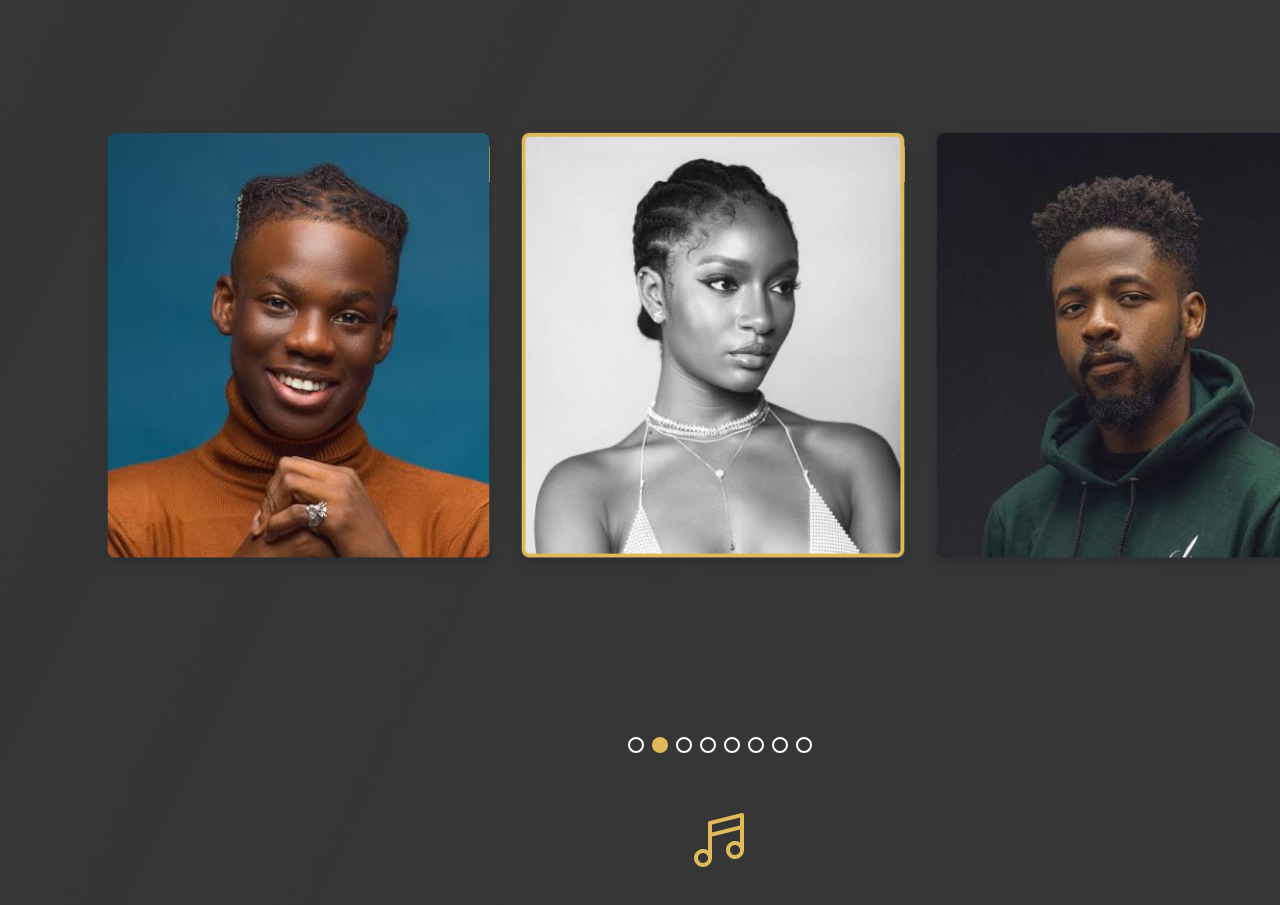
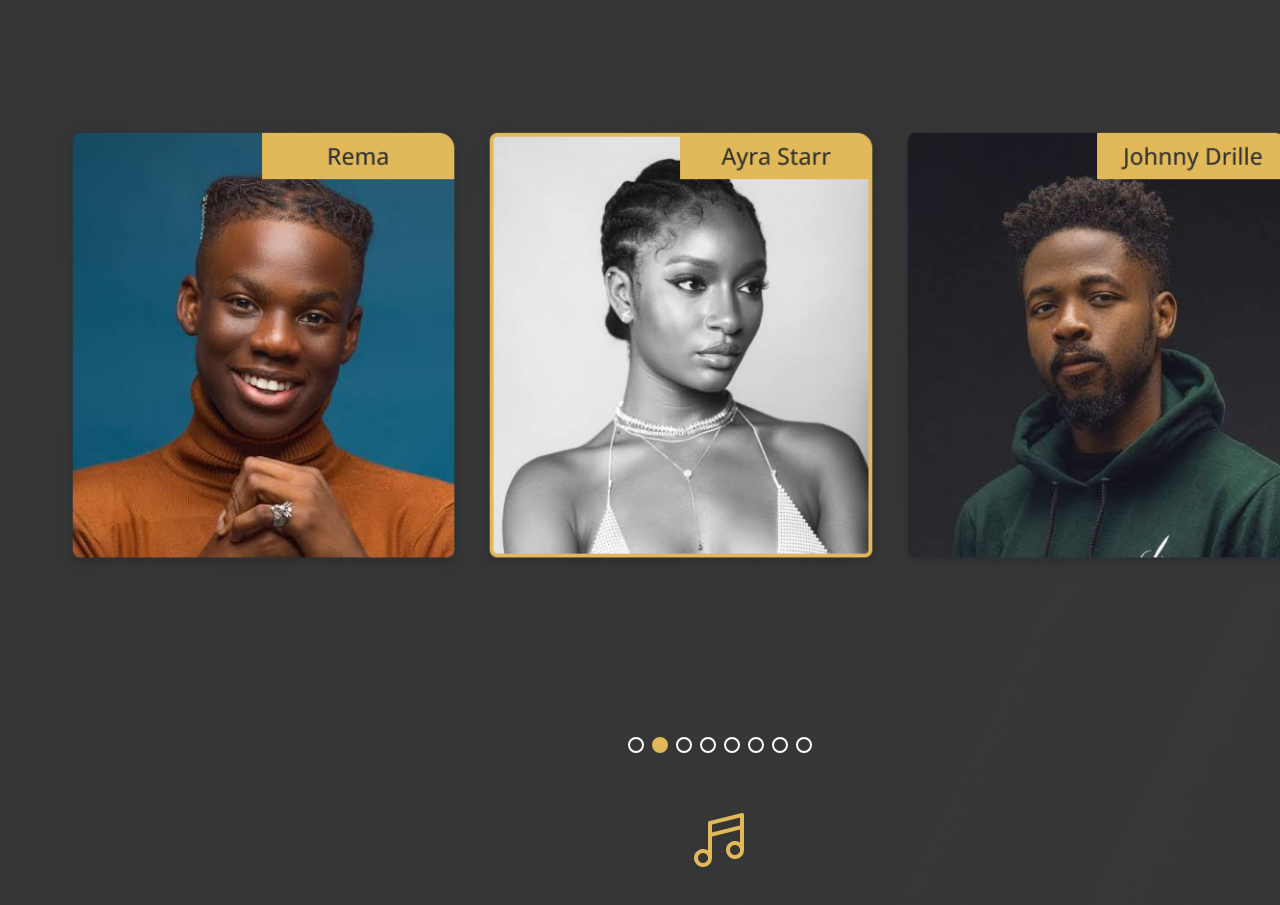
Before and after one commit to Cozyamy/Mavin-landing-page, a plain HTML site: page index.html in a window 1280 px wide. Shown: the part 5640-6545 px from the top of the page. Drawn offline with Linux system fonts and the light colour scheme; a web font is replaced by a local one.

Commit message:
Mavin landing page

```diff
--- a/index.html
+++ b/index.html
@@ -124,6 +124,7 @@
 				<img id="musicim" src="./images/MusicNotes.png">
 				<img id="musicimg" src="./images/Rectangle 9224 (1).png">
 			</div>
+
 			<div class="Services">
 				<div class="Offer">
 					<h2>What We have To Offer!  <img id="offerone" src="./images/MusicNotes.png"></h2>
@@ -168,12 +169,9 @@
 					<p>We are showcasing our musical talents to the world...</p>
 				</div>
 				<div class="artistimg">
-					<img class="theonea" src="./images/Rectangle9225.png">
-					<p id="rema">Rema</p>
-					<img class="theoneb" src="./images/Rectangle 9227.png">
-					<p id="ayra">Ayra Starr</p>
-					<img class="theonec" src="./images/Rectangle 9226.png">
-					<p id="johnny">Johnny Drille</p>
+					<img class="theonea" src="./images/Group 31100.png">
+					<img class="theoneb" src="./images/Group 31098.png">
+					<img class="theonec" src="./images/Group 31099.png">
 				</div>
 				<div class="thedot">
 					<span class="dot"></span>
--- a/style.css
+++ b/style.css
@@ -837,33 +837,11 @@ main {
   margin-top: 80px;
   align-items: flex-start;
   padding: 0px;
-  gap: 24px;
+  gap: 20px;
   width: 1240px;
   height: 440px;
-  margin-left: 110px;
-  margin-right: 110px;
-}
+  margin-right: 70px;
 
-#rema {
-  padding: 8px;
-  gap: 8px;
-  height: 48px;
-  width: 200px;
-  background-color: #E1B959;
-  border-radius: 0px 16px 0px 0px;
-  font-family: 'Open Sans', sans-serif;
-  font-style: normal;
-  font-weight: 500;
-  font-size: 24px;
-  line-height: 32px;
-  color: #333333;
-  margin-left: -231px;
-  margin-top: 5px;
-  border: 2px solid #E1B959;
-  display: flex;
-  flex-direction: row;
-  justify-content: center;
-  align-items: center;
 }
 
 .theonea {
@@ -872,54 +850,10 @@ main {
   filter: drop-shadow(0px 4px 8px rgba(14, 32, 53, 0.12));
 }
 
-#ayra {
-  padding: 8px;
-  gap: 8px;
-  height: 48px;
-  width: 200px;
-  background-color: #E1B959;
-  border-radius: 0px 16px 0px 0px;
-  font-family: 'Open Sans', sans-serif;
-  font-style: normal;
-  font-weight: 500;
-  font-size: 24px;
-  line-height: 32px;
-  color: #333333;
-  margin-left: -231px;
-  margin-top: 5px;
-  border: 2px solid #E1B959;
-  display: flex;
-  flex-direction: row;
-  justify-content: center;
-  align-items: center;
-}
-
 .theoneb {
   width: 398px;
   height: 440px;
   filter: drop-shadow(0px 4px 8px rgba(14, 31, 53, 0.12));
-}
-
-#johnny {
-  border: 2px solid #E1B959;
-  display: flex;
-  flex-direction: row;
-  justify-content: center;
-  align-items: center;
-  padding: 8px;
-  gap: 8px;
-  height: 48px;
-  width: 200px;
-  background-color: #E1B959;
-  border-radius: 0px 16px 0px 0px;
-  font-family: 'Open Sans', sans-serif;
-  font-style: normal;
-  font-weight: 500;
-  font-size: 24px;
-  line-height: 32px;
-  color: #333333;
-  margin-left: -231px;
-  margin-top: 5px;
 }
 
 .theonec {
@@ -1104,7 +1038,7 @@ footer {
   padding: 10px;
 }
 
-@media screen and (max-width: 1116px) {
+@media screen and (max-width: 1110px) {
   .noteA {
     margin-left: 1000px;
     margin-top: 40px;
@@ -1143,35 +1077,35 @@ footer {
   }
 
   .middle {
-    margin-left: 60px;
-    margin-right: 60px;
+    margin-left: 0px;
+    margin-right: 0px;
   }
 
   .exactly {
-    margin-right: 60px;
+    gap: 10px;
   }
 
   .exactlyone > h2 {
-  font-size: 28px;
+  font-size: 25px;
   line-height: 54px;
   height: 54px;
 }
 
 .exactlyone > p {
   line-height: 29px;
-  font-size: 17px;
+  font-size: 16px;
   width: 370px;
   height: 310px;
 }
 
 #ynote {
-  padding-right: 35px;
-  padding-left: 34px;
+  padding-right: 20px;
+  padding-left: 22px;
 }
 
 #Crayon {
   padding-right: 0px;
-  width: 55%;
+  width: 30%;
 }
 
 .Donone {
@@ -1230,7 +1164,7 @@ footer {
 }
 
 .Services {
-  margin-left: 30px;
+  margin-left: 0px;
 }
 
 #justimg {
@@ -1241,29 +1175,36 @@ footer {
   margin-left: 900px;
 }
 
+.artisttxt {
+  margin-right: 16rem;
+}
+
 .artistimg {
   gap: 18px;
+  margin-left: 0px;
+  margin-right: 0px;
 }
 
 .theonea {
-  margin-left: -80px;
-  width: 40%;
+  margin-left: -45px;
+  width: 25%;
   height: auto;
 }
 
 .theoneb {
-  width: 40%;
+  width: 25%;
+  margin-left: -30px;
   height: auto;
 }
 
 .theonec {
-  margin-right: -80px;
-  width: 40%;
+  margin-left: -40px;
+  width: 25%;
   height: auto;
 }
 
 #rema {
-  margin-left: -109px;
+  margin-left: -60px;
   width: auto;
   height: auto;
 }
@@ -1282,11 +1223,22 @@ footer {
 
 }
 
+.thedot {
+  margin-top: 0px;
+  margin-left: -320px;
+}
+
+#dotimg {
+  margin-top: 30px;
+  margin-left: 420px;
+}
+
 .suscribe {
-  margin-left: 0px;
+  margin-left: -70px;
 }
 
 form {
+  margin-left: 10px;
  margin-right: 0px;
 }
 
```
Also changed, not shown: images/Group 31098.png (added), images/Group 31099.png (added), images/Group 31100.png (added), images/Rectangle 9226.png (deleted), images/Rectangle 9227.png (deleted), images/Rectangle9225.png (deleted).
